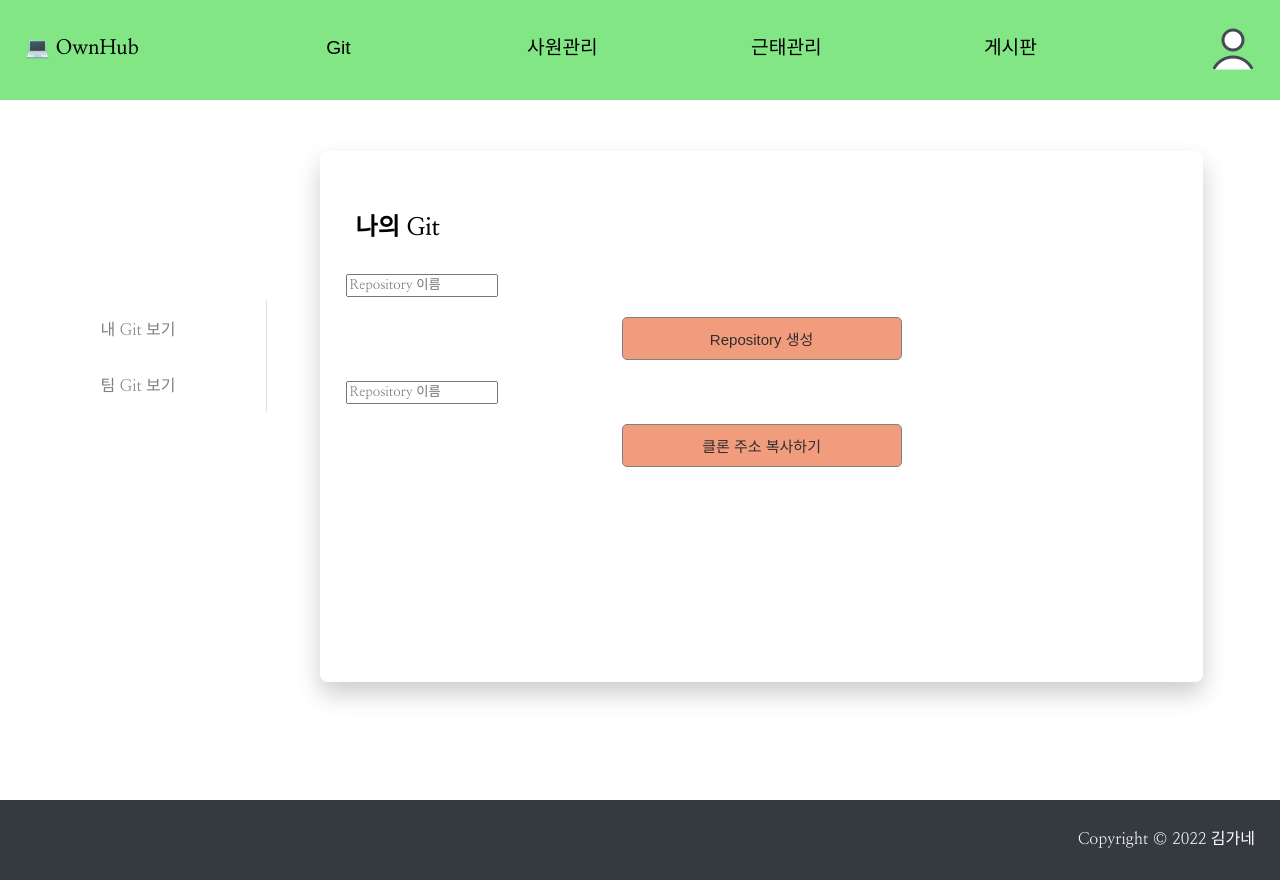
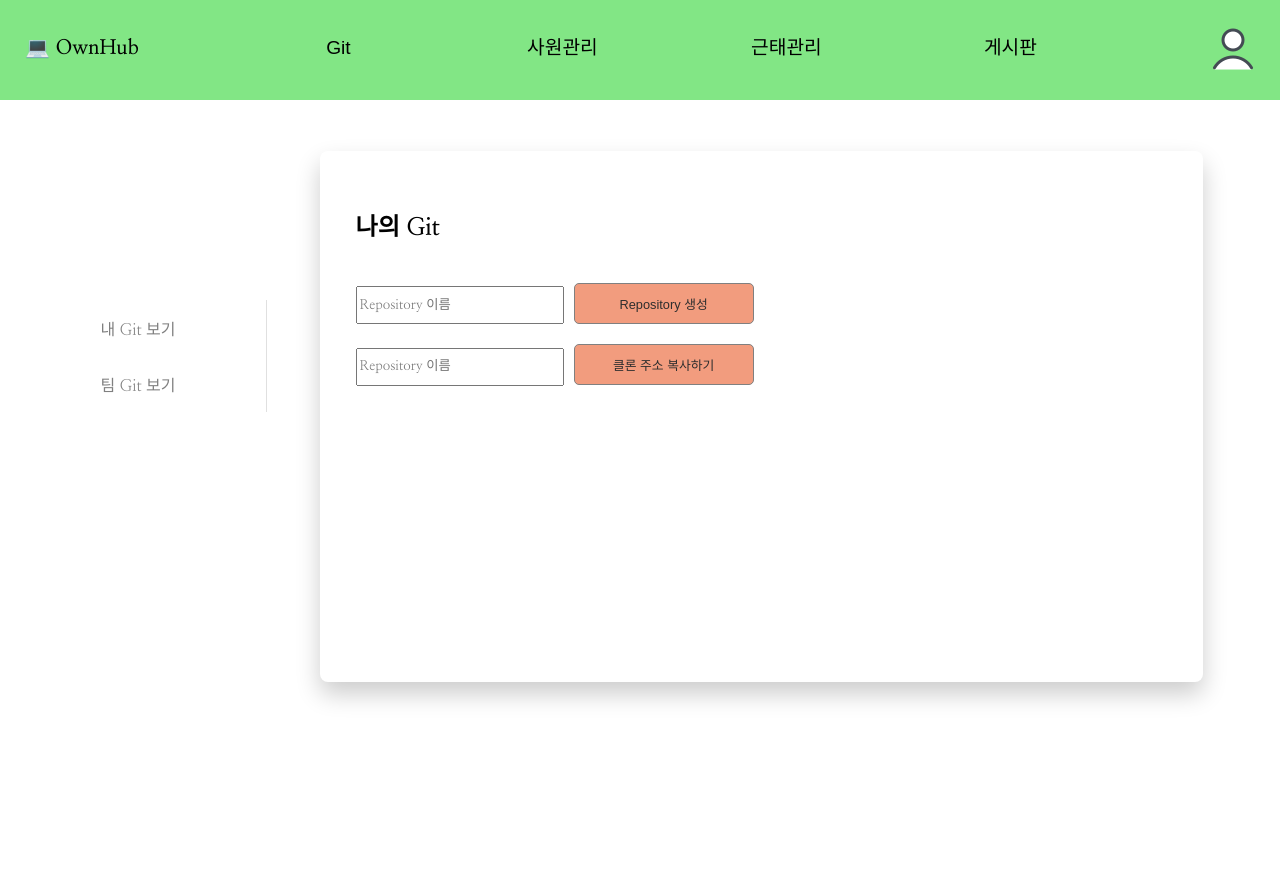
Before and after one commit to laykis/OwnHub, a React (Create React App) app in the folder src/main/ownhubfront/: page /mygit in a window 1280 px wide. After the commit the page ends 800 px from the top, so only its background shows below. Built offline with nearby package versions, Linux system fonts and the light colour scheme; a web font is replaced by a local one.

Commit message:
[webfront] board update

```diff
--- a/src/main/ownhubfront/src/App.js
+++ b/src/main/ownhubfront/src/App.js
@@ -80,7 +80,6 @@ function App() {
 
         </Switch>
       </BrowserRouter>
-      <Footer />
     </div>
   );
 }
--- a/src/main/ownhubfront/src/each_page.css
+++ b/src/main/ownhubfront/src/each_page.css
@@ -106,7 +106,34 @@ input, h2, h3, h1 {
   float: left;
   margin: 20px 30px;
   padding: 20px 30px 0px 30px;
+}
 
+/* Board_detail.js */
+.voc-view-wrapper {
+  width: 60%;
+  margin: 0 auto;
+}
+
+.voc-view-go-list-btn {
+  border: 0;
+  padding: 10px;
+  background-color: #ffd9d9;
+}
+
+.voc-view-row {
+  margin: 10px 0;
+  display: flex;
+}
+
+.voc-view-row>label:first-child {
+  margin: 10px 0;
+  width: 30%;
+  font-weight: bold;
+}
+
+.voc-view-row>*:nth-child(2) {
+  margin: 10px 0;
+  width: 70%;
 }
 
 /* Common Board */
@@ -158,6 +185,30 @@ input, h2, h3, h1 {
 /* Git.js common use */
 #page_title {
   margin: 30px 10px;
+}
+
+#gitBtn {
+  margin: 20px auto;
+  width: 180px;
+  font-size: 0.8em;
+  margin: 5px;
+}
+
+#git_input{
+  width: 200px;
+  height: 30px;
+  margin: 5px;
+  padding: 2px;
+}
+
+#repo-create {
+  float: left;
+  margin: 5px;
+}
+
+#repo-clone{
+  float: left;
+  margin: 5px;
 }
 
 
--- a/src/main/ownhubfront/src/function/Board_free.js
+++ b/src/main/ownhubfront/src/function/Board_free.js
@@ -18,7 +18,11 @@ function GetData() {
   const item = (Object.values(data)).map((item) => (
     <CommonTableRow key={item.id}>
       <CommonTableColumn>{item.id}</CommonTableColumn>
-      <CommonTableColumn>{item.title}</CommonTableColumn>
+      <CommonTableColumn>
+        <Link to={`/board/${item.id}`}>
+          {item.title}
+        </Link>
+      </CommonTableColumn>
       <CommonTableColumn>{item.wdate}</CommonTableColumn>
       <CommonTableColumn>{item.cuid}</CommonTableColumn>
     </CommonTableRow>
@@ -33,6 +37,7 @@ function Freeboard() {
   return (
     <div>
         <Sidebar/>
+        <h2 id="title_page">자유게시판</h2>
         <CommonTable headersName={['번호', '제목', '등록일', '작성자']}>
         {item}
         </CommonTable>
--- a/src/main/ownhubfront/src/function/Board_notice.js
+++ b/src/main/ownhubfront/src/function/Board_notice.js
@@ -18,7 +18,11 @@ function GetData() {
     const item = (Object.values(data)).map((item) => (
         <CommonTableRow key={item.id}>
             <CommonTableColumn>{item.id}</CommonTableColumn>
-      <CommonTableColumn>{item.title}</CommonTableColumn>
+            <CommonTableColumn>
+                <Link to={`/board/${item.id}`}>
+                    {item.title}
+                </Link>
+            </CommonTableColumn>
             <CommonTableColumn>{item.wdate}</CommonTableColumn>
             <CommonTableColumn>{item.cuid}</CommonTableColumn>
         </CommonTableRow>
@@ -33,6 +37,7 @@ function Notice() {
   return (
     <div>
         <Sidebar/>
+        <h2 id="title_page">공지사항</h2>
         <CommonTable headersName={['번호', '제목', '등록일', '작성자']}>
         {item}
         </CommonTable>
--- a/src/main/ownhubfront/src/function/Board_team.js
+++ b/src/main/ownhubfront/src/function/Board_team.js
@@ -18,7 +18,11 @@ function GetData() {
   const item = (Object.values(data)).map((item) => (
     <CommonTableRow key={item.id}>
       <CommonTableColumn>{item.id}</CommonTableColumn>
-      <CommonTableColumn>{item.title}</CommonTableColumn>
+      <CommonTableColumn>
+        <Link to={`/board/${item.id}`}>
+          {item.title}
+        </Link>
+      </CommonTableColumn>
       <CommonTableColumn>{item.wdate}</CommonTableColumn>
       <CommonTableColumn>{item.cuid}</CommonTableColumn>
     </CommonTableRow>
@@ -33,6 +37,7 @@ function Teamboard() {
   return (
     <div>
         <Sidebar/>
+        <h2 id="title_page">부서게시판</h2>
         <CommonTable headersName={['번호', '제목', '등록일', '작성자']}>
         {item}
         </CommonTable>
--- a/src/main/ownhubfront/src/function/Git_my.js
+++ b/src/main/ownhubfront/src/function/Git_my.js
@@ -60,18 +60,14 @@ const Git_my = () => {
                 <h2 id='page_title'>나의 Git</h2>
                 <form id='repo-create'  onSubmit={onSubmit}>
                     <div>
-                        <input id="repo_title" name="repo-title" value={name} required onChange={onChangeName} placeholder='Repository 이름'></input>
-                    </div>
-                    <div>
-                        <button id="submitBtn" type="primary" htmlType="submit">Repository 생성</button>
+                        <input id="git_input" name="repo-title" value={name} required onChange={onChangeName} placeholder='Repository 이름'></input>
+                        <button id="gitBtn" type="primary" htmlType="submit">Repository 생성</button>
                     </div>
                 </form>
                 <form id='repo-clone'  onSubmit={onClone}>
                     <div>
-                        <input id="clone_title" name="clone-title" value={clone} required onChange={onCloneName} placeholder='Repository 이름'></input>
-                    </div>
-                    <div>
-                        <button id="submitBtn" type="primary" htmlType="submit">클론 주소 복사하기</button>
+                        <input id="git_input" name="clone-title" value={clone} required onChange={onCloneName} placeholder='Repository 이름'></input>
+                        <button id="gitBtn" type="primary" htmlType="submit">클론 주소 복사하기</button>
                     </div>
                 </form>
             </div>
```
Also changed, not shown: src/main/ownhubfront/src/function/Board_detail.js (added, +58 -0 lines), src/main/ownhubfront/src/react_server.txt. Lines whose indentation alone changed are shown as unchanged.
